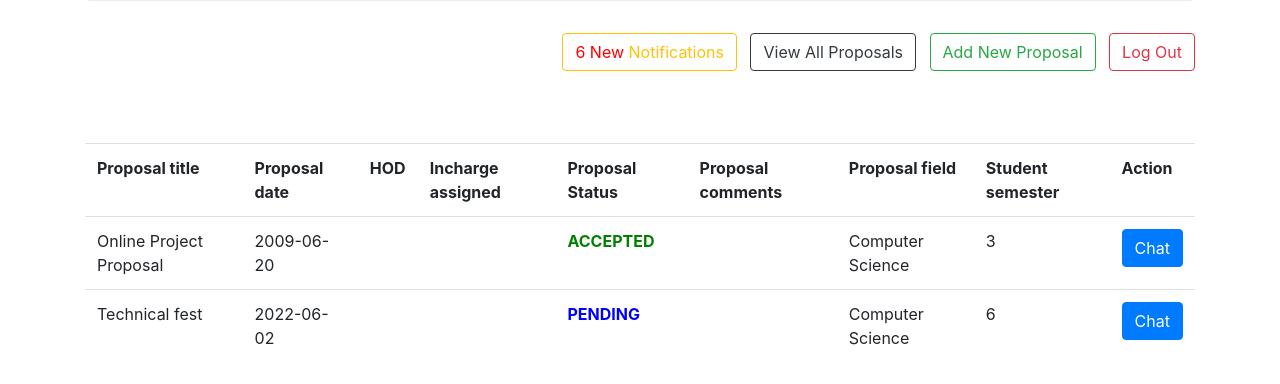
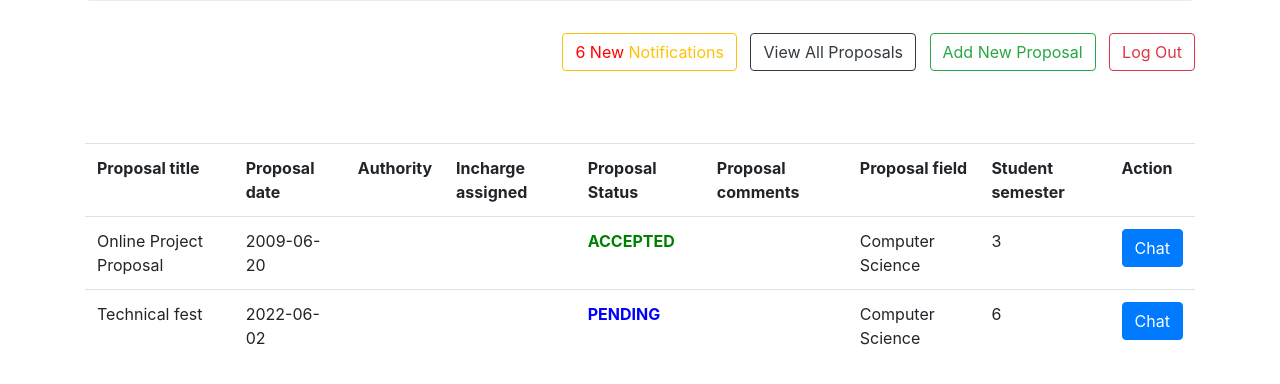
Before and after one commit to dsinghdev/elecdocom, a PHP site: page /student/ in a window 1280 px wide. Shown: the part 282-666 px from the top of the page. Run offline with PHP 8.4, Linux system fonts and the light colour scheme; a user stored in the database is signed in; data comes from the database, SQL or seed files in the repository; data that the repository does not hold is empty.

Commit message:
Update index.php

```diff
--- a/student/index.php
+++ b/student/index.php
@@ -52,7 +52,7 @@
             <tr>
                 <th>Proposal title</th>
                 <th>Proposal date</th>
-                <th>HOD</th>
+                <th>Authority</th>
                 <th>Incharge assigned</th>
                 <th>Proposal Status</th>
                 <th>Proposal comments</th>
```
